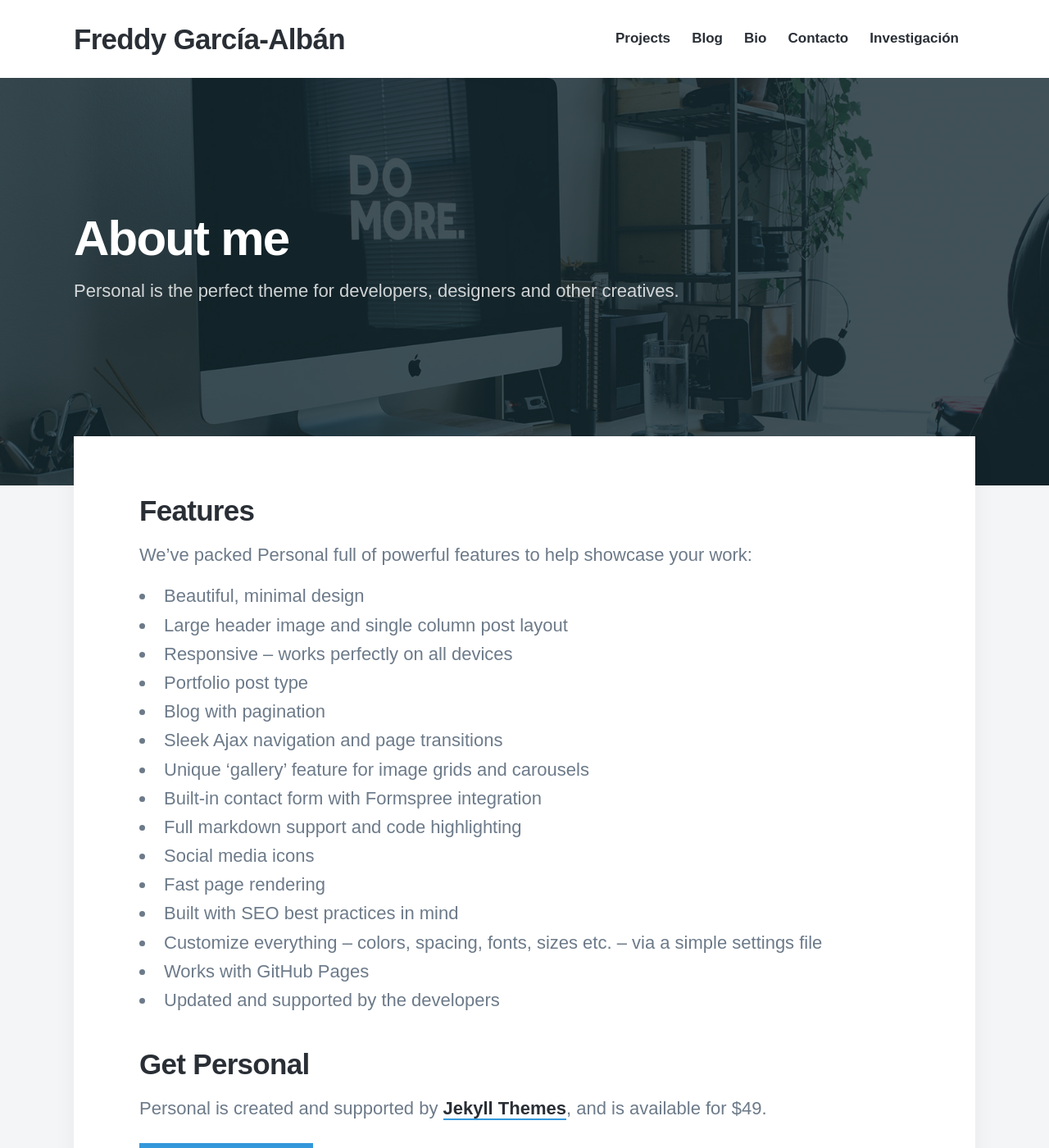
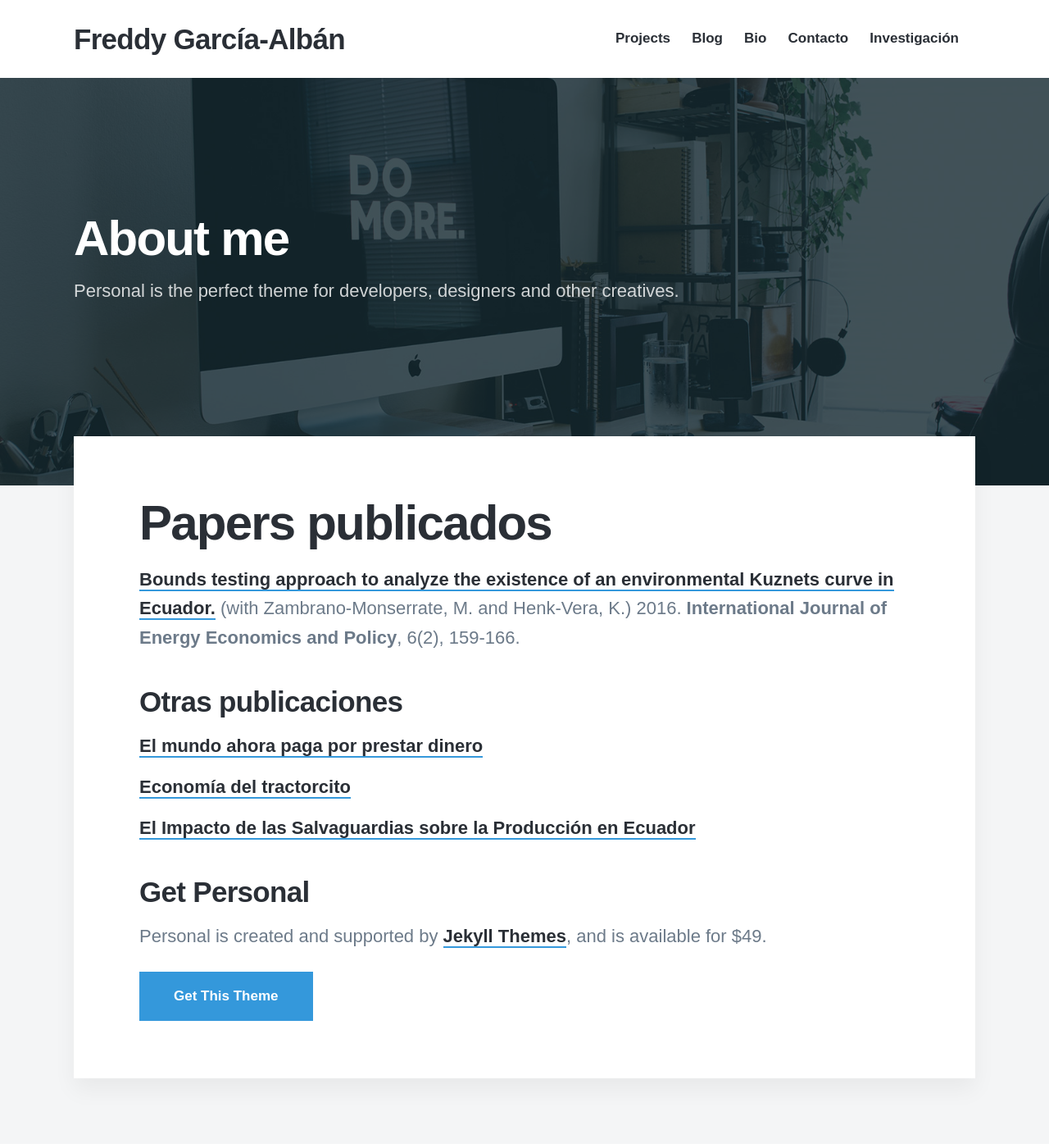
Before and after one commit to EnexFG/EnexFG.github.io, a Jekyll site: the page built from _pages/publicaciones.md, in a window 1280 px wide and 1400 px high. Shown: the whole window at 82% size. Built offline with Jekyll 4.4.1, drawn with Linux system fonts in a browser that asks for light colours; nearby versions of some CDN libraries; some web fonts are replaced.

Commit message:
Update publicaciones.md

```diff
--- a/_pages/publicaciones.md
+++ b/_pages/publicaciones.md
@@ -5,25 +5,15 @@ description: Personal is the perfect theme for developers, designers and other c
 featured_image: /images/demo/about.jpg
 ---
 
-## Features
+# Papers publicados
+[Bounds testing approach to analyze the existence of an environmental Kuznets curve in Ecuador.](https://www.econjournals.com/index.php/ijeep/article/viewFile/1831/1276) (with Zambrano-Monserrate, M. and Henk-Vera, K.) 2016. **International Journal of Energy Economics and Policy**, 6(2), 159-166.
 
-We've packed Personal full of powerful features to help showcase your work:
+## Otras publicaciones
+[El mundo ahora paga por prestar dinero](https://EnexFG.github.io/Research/Artículo Rev Comercio - Tasas Negativas.pdf)
 
-* Beautiful, minimal design
-* Large header image and single column post layout
-* Responsive – works perfectly on all devices
-* Portfolio post type
-* Blog with pagination
-* Sleek Ajax navigation and page transitions
-* Unique 'gallery' feature for image grids and carousels
-* Built-in contact form with Formspree integration
-* Full markdown support and code highlighting
-* Social media icons
-* Fast page rendering
-* Built with SEO best practices in mind
-* Customize everything – colors, spacing, fonts, sizes etc. – via a simple settings file
-* Works with GitHub Pages
-* Updated and supported by the developers
+[Economía del tractorcito](https://www.inteligenciaempresarial.ec/blog/econom%C3%ADa-del-tractorcito)
+
+[El Impacto de las Salvaguardias sobre la Producción en Ecuador](https://EnexFG.github.io/Research/El Impacto de las Salvaguardias sobre la Producción en Ecuador.pdf)
 
 ## Get Personal
 
```
